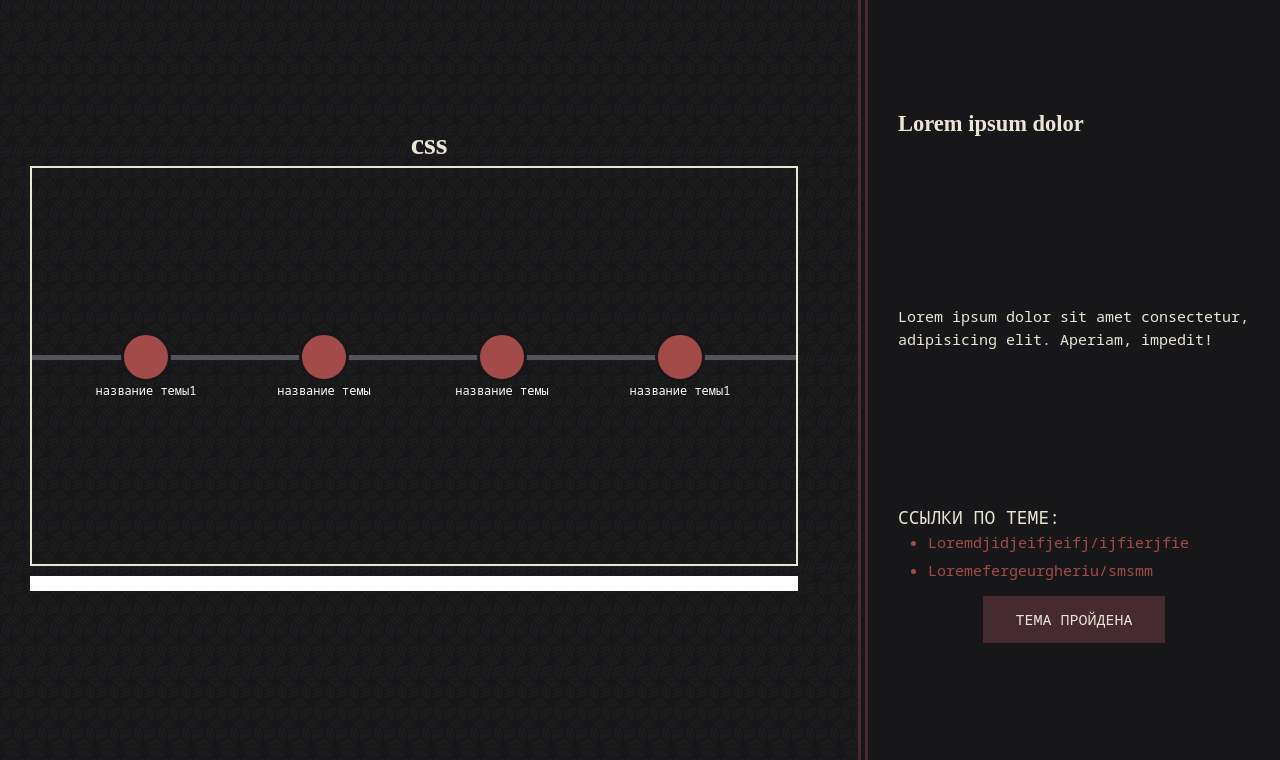
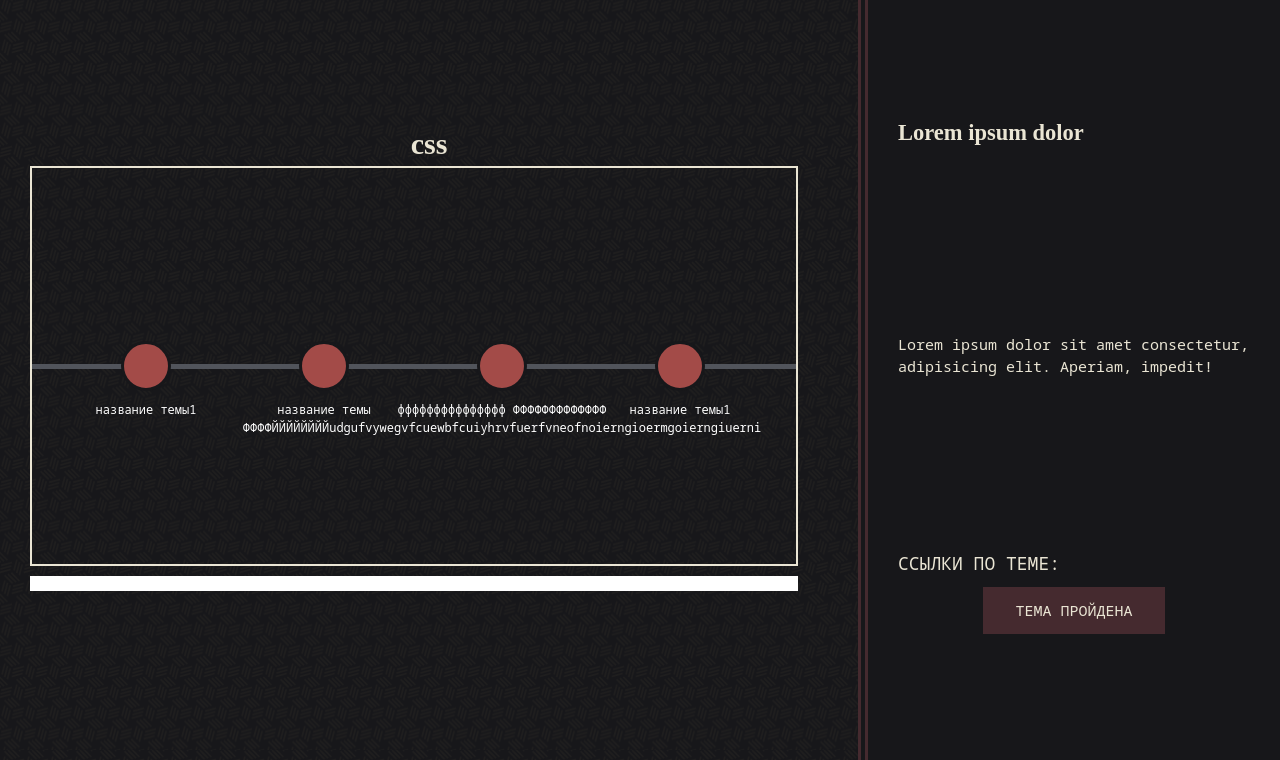
Before and after one commit to ShinyTrunk/SkillHack, a Flask app: page /skill/css in a window 1280 px wide. Shown: the part 50-810 px from the top of the page. Run offline with Flask 3, Linux system fonts and the light colour scheme; some web fonts are replaced.

Commit message:
скрытие ненужных окон с ссылками и тд

```diff
--- a/static/styles/main.css
+++ b/static/styles/main.css
@@ -722,7 +722,7 @@
   flex-direction: column;
   justify-content: flex-start;
   align-items: center;
-
+  position: relative;
   width: 10vw;
   margin-left: 5rem;
   /* height: 10; */
@@ -765,9 +765,12 @@
   /* position: relative; */
   /* bottom: -6rem;
 left: -2rem; */
+  position: absolute;
+  top: 6rem;
+
   font-size: 1.2rem;
   text-align: center;
-  /* white-space: nowrap; */
+  white-space: wrap;
 }
 .skill-container .progress-other {
   background-color: #fff;
--- a/templates/skill.html
+++ b/templates/skill.html
@@ -22,7 +22,8 @@
                         </div>
                         <div class="topic">
                             <span></span>
-                            <span>название темы</span>
+                            <span>ффффффффффффффф ФФФФФФФФФФФФФ ФФФФЙЙЙЙЙЙЙЙudgufvywegvfcuewbfcuiyhrvfuerfvneofnoierngioermgoierngiuerni
+                            </span>
                             <!-- <p>название темы</p> -->
                         </div>
                         <div class="topic">
@@ -89,8 +90,7 @@
                     <p>ССЫЛКИ ПО ТЕМЕ:</p>
 
                     <ul>
-                        <li><a>Loremdjidjeifjeifj/ijfierjfie</a></li>
-                        <li><a>Loremefergeurgheriu/smsmm</a></li>
+
 
                     </ul>
 
```
Also changed, not shown: static/js/one_skill.js (+24 -0 lines).
